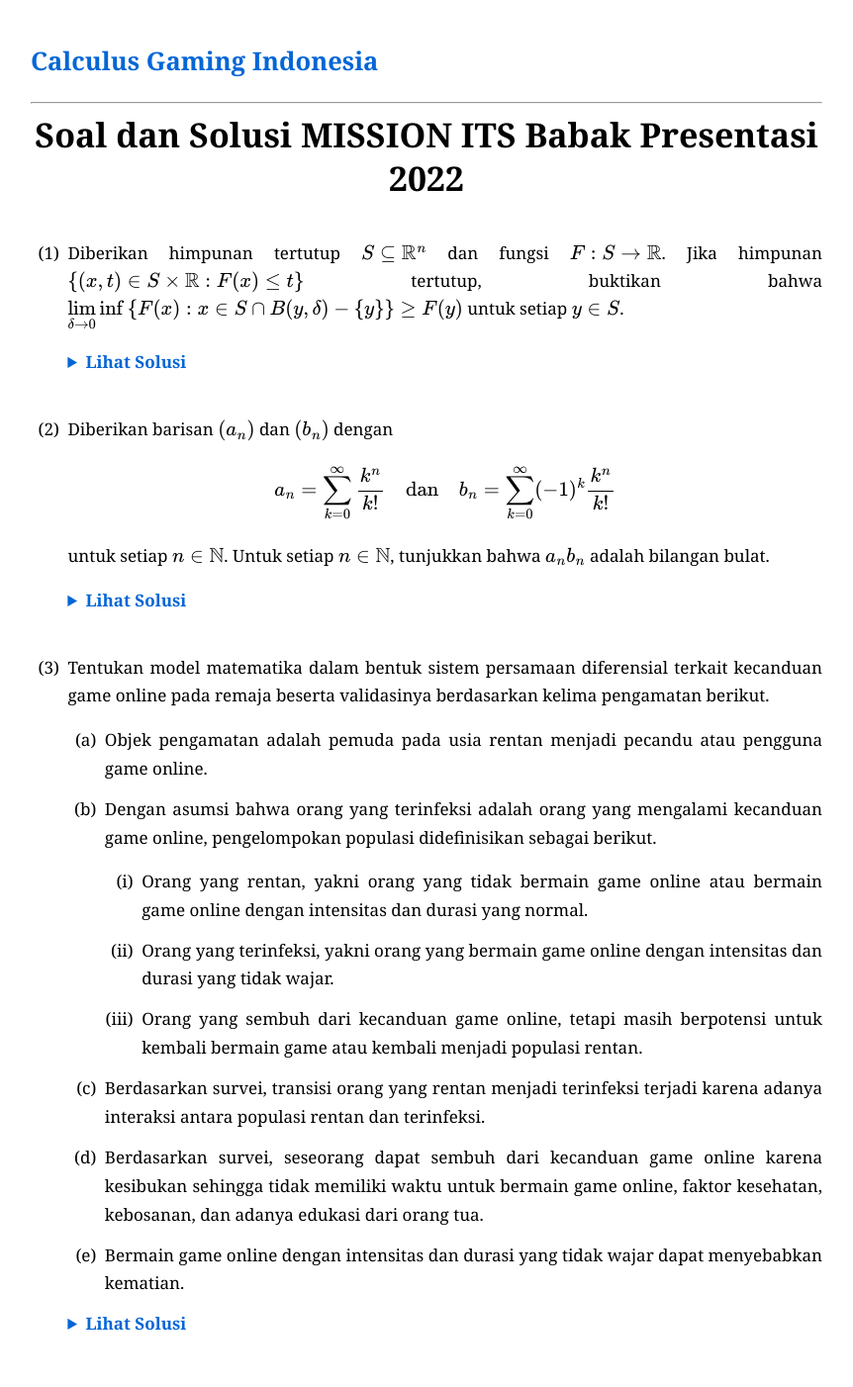
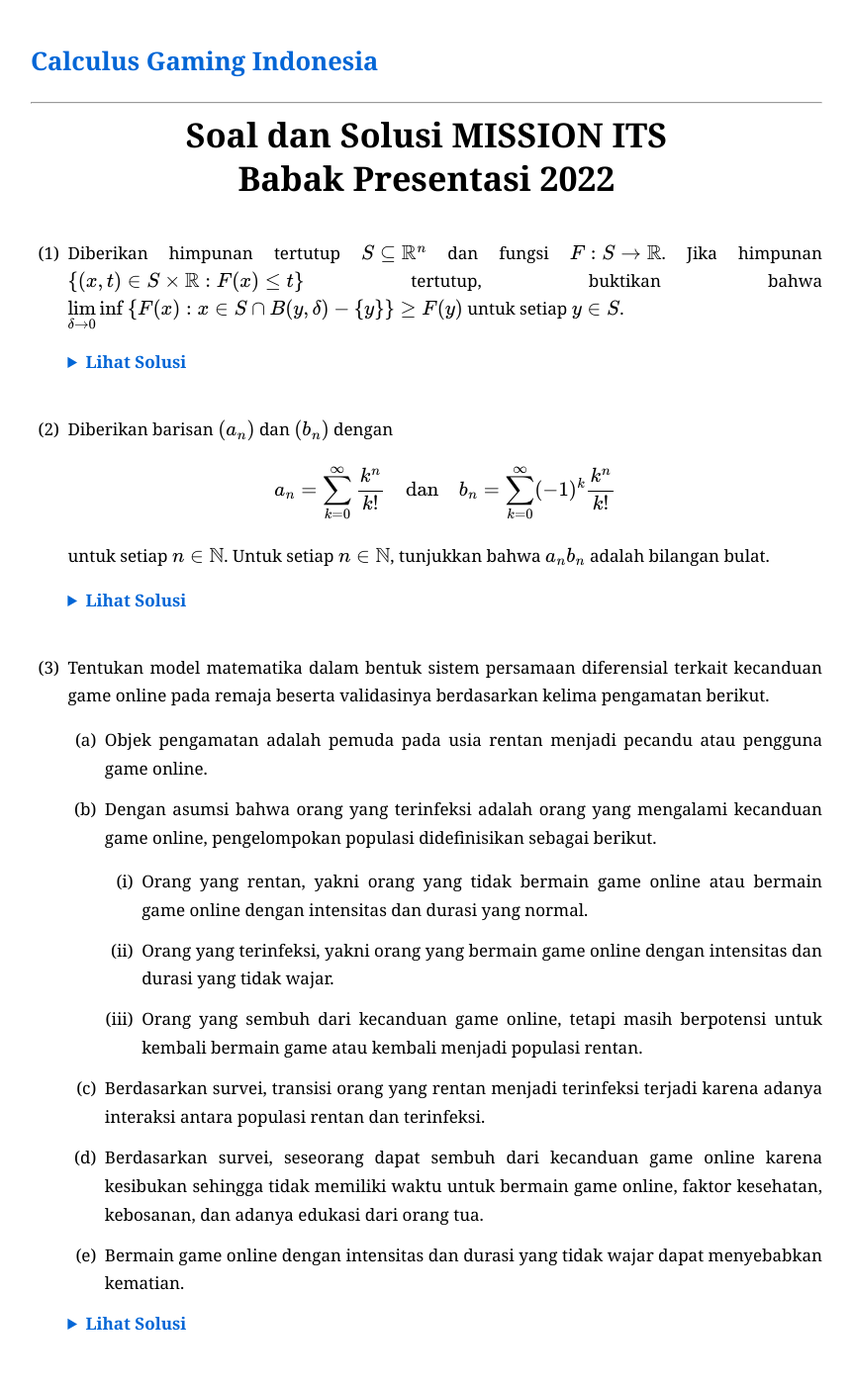
Before and after one commit to calculusgamingindonesia/calculusgamingindonesia.github.io, a Jekyll site: the page built from _posts/2026-07-03-mission-its-pre-2022.md, in a window 1280 px wide. Shown: the whole page at 99% size, without its empty margins (209-1071 px from the left). Built offline with Jekyll 4.4.1, drawn with Linux system fonts in a browser that asks for light colours; some web fonts are replaced.

Commit message:
Update 2026-07-03-mission-its-pre-2022.md

```diff
--- a/_posts/2026-07-03-mission-its-pre-2022.md
+++ b/_posts/2026-07-03-mission-its-pre-2022.md
@@ -7,7 +7,7 @@
 ---
 
 <div style="text-align: center; margin-bottom: 40px;">
-    <h1 style="margin: 0; line-height: 1.3;">Soal dan Solusi MISSION ITS Babak Presentasi 2022 </h1>
+    <h1 style="margin: 0; line-height: 1.3;">Soal dan Solusi MISSION ITS <br> Babak Presentasi 2022 </h1>
 </div>
 
 1. Diberikan himpunan tertutup $S\subseteq\mathbb{R}^n$ dan fungsi $F:S\to\mathbb{R}$. Jika himpunan $\set{(x, t)\in S\times\mathbb{R}:F(x)\leq t}$ tertutup, buktikan bahwa $\displaystyle\lim_{\delta\to0}\inf\set{F(x):x\in S\cap B(y, \delta)-\set{y}}\geq F(y)$ untuk setiap $y\in S$.
```
